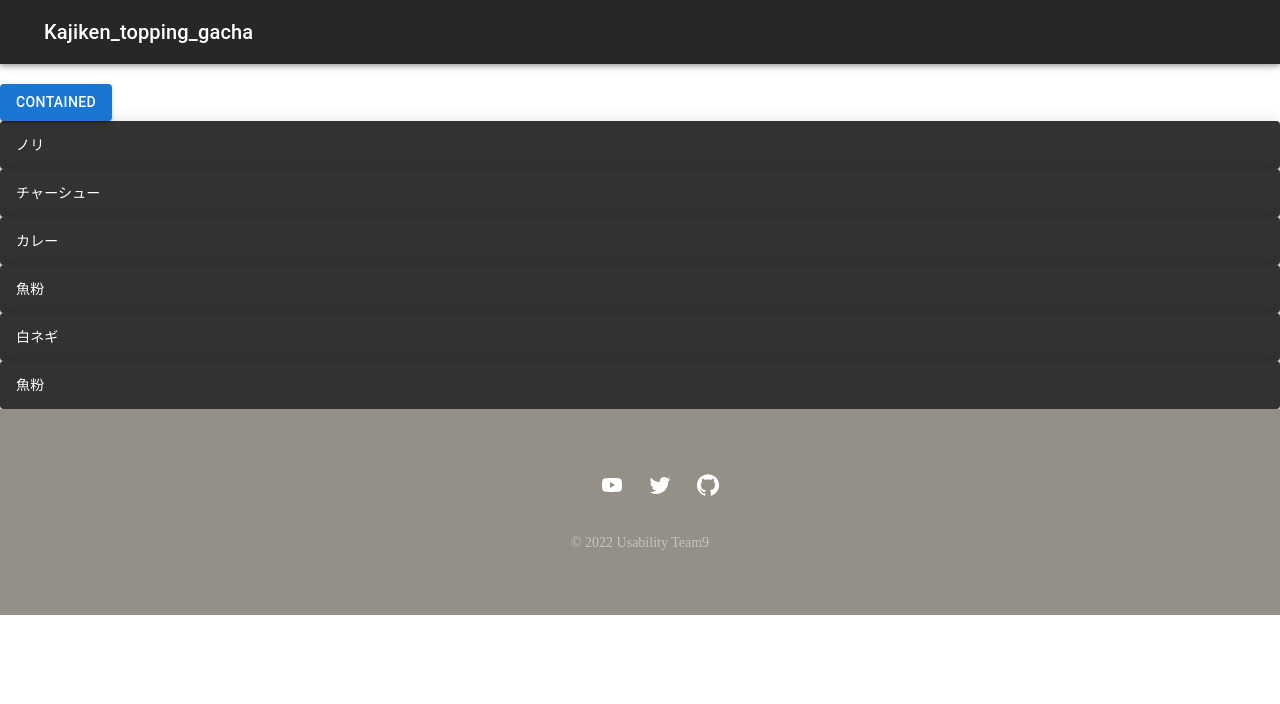
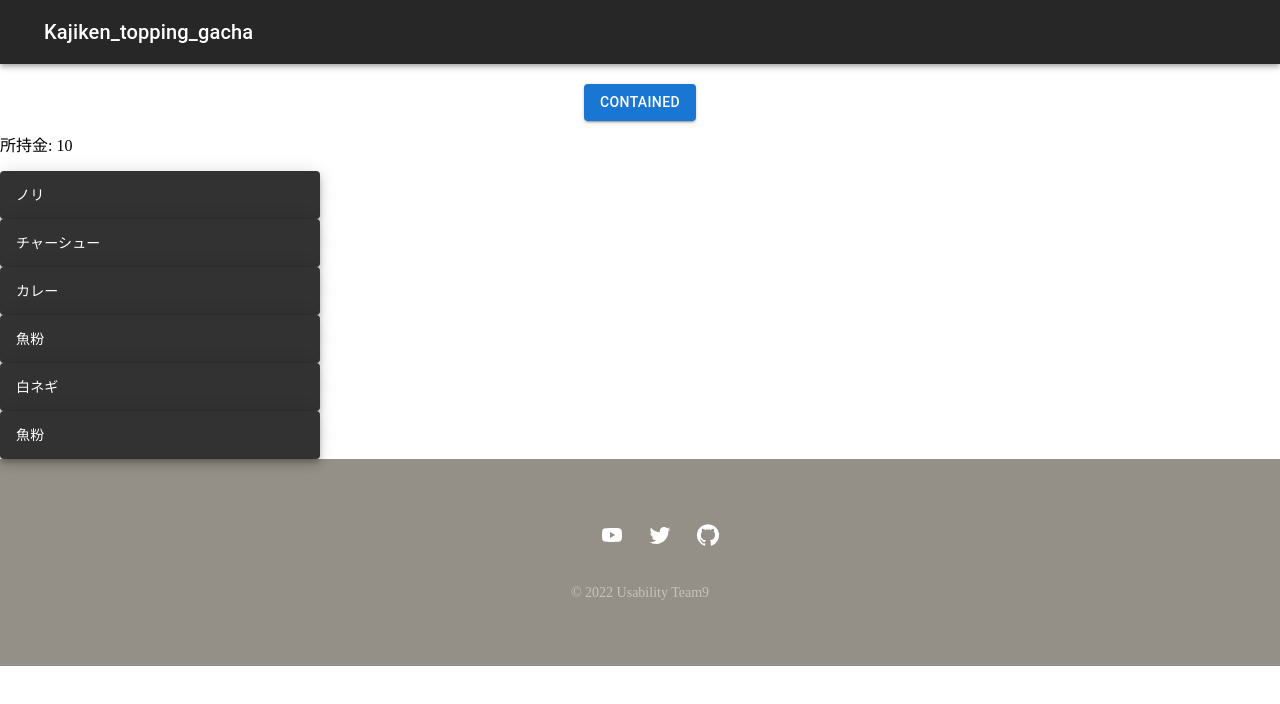
Before and after one commit to usabilityTeam9/kajiken_topping_gacha, a React (Create React App) app: page / in a window 1280 px wide. Both pictures are taken after a click on the button "CONTAINED". Shown: the top 704 px of the page. Built offline with nearby package versions, Linux system fonts and the light colour scheme.

Commit message:
Buttonの中央揃えを適用する

```diff
--- a/src/App.js
+++ b/src/App.js
@@ -22,8 +22,8 @@ function App() {
         <ThemeProvider theme={darkTheme}>
           <Header />
         </ThemeProvider>
-          <ButtonLogic />
-          <Footer />
+        <ButtonLogic />
+        <Footer />
       </>
     </div>
   );
--- /dev/null
+++ b/src/components/ButtonLogic.css
@@ -0,0 +1,3 @@
+.button_wrapper {
+    text-align: center;
+}
--- a/src/components/ButtonLogic.js
+++ b/src/components/ButtonLogic.js
@@ -1,6 +1,6 @@
 import React, { useState } from "react";
 import ListTopping from "./ListTopping";
-import Stack from "@mui/material/Stack";
+import ButtonLogic_css from "./ButtonLogic.css";
 import Button from "@mui/material/Button";
 export default function ButtonLogic() {
   // 所持金
@@ -90,7 +90,9 @@ export default function ButtonLogic() {
 
   return (
     <>
+      <div className="button_wrapper">
         <Button
+          className="button_wrapper"
           variant="contained"
           onClick={() => {
             handleClick(500);
@@ -98,7 +100,10 @@ export default function ButtonLogic() {
         >
           Contained
         </Button>
-
+      </div>
+      <div className="list_wa">
+        <p>所持金: {possession_money}</p>
+      </div>
       {possession_stock.map((topping) => (
         <ListTopping topping={topping} />
       ))}
--- /dev/null
+++ b/src/components/ListTopping.css
@@ -0,0 +1,3 @@
+.spa {
+    color: burlywood;
+}
--- a/src/components/ListTopping.js
+++ b/src/components/ListTopping.js
@@ -1,11 +1,13 @@
 import * as React from "react";
-import Button from "@mui/material/Button";
+import ButtonLogic_css from "./ButtonLogic.css";
 import Stack from "@mui/material/Stack";
 import SnackbarContent from "@mui/material/SnackbarContent";
 export default function ListTopping(props) {
   return (
     <>
-      <SnackbarContent message={props.topping} />
+      <Stack direction="row" spacing={2}>
+        <SnackbarContent message={props.topping} />
+      </Stack>
     </>
   );
 }
```
Lines whose indentation alone changed are shown as unchanged.
